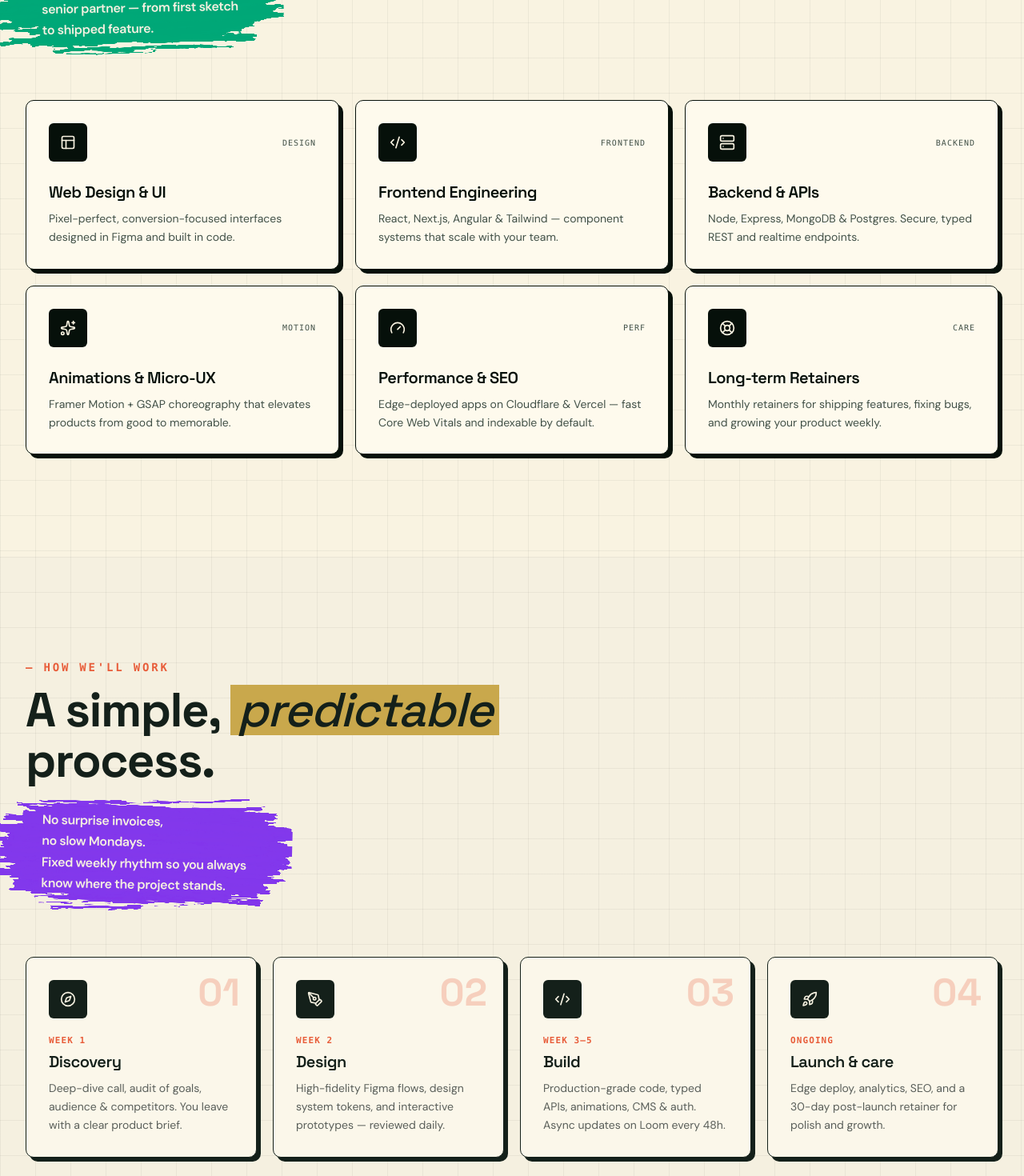
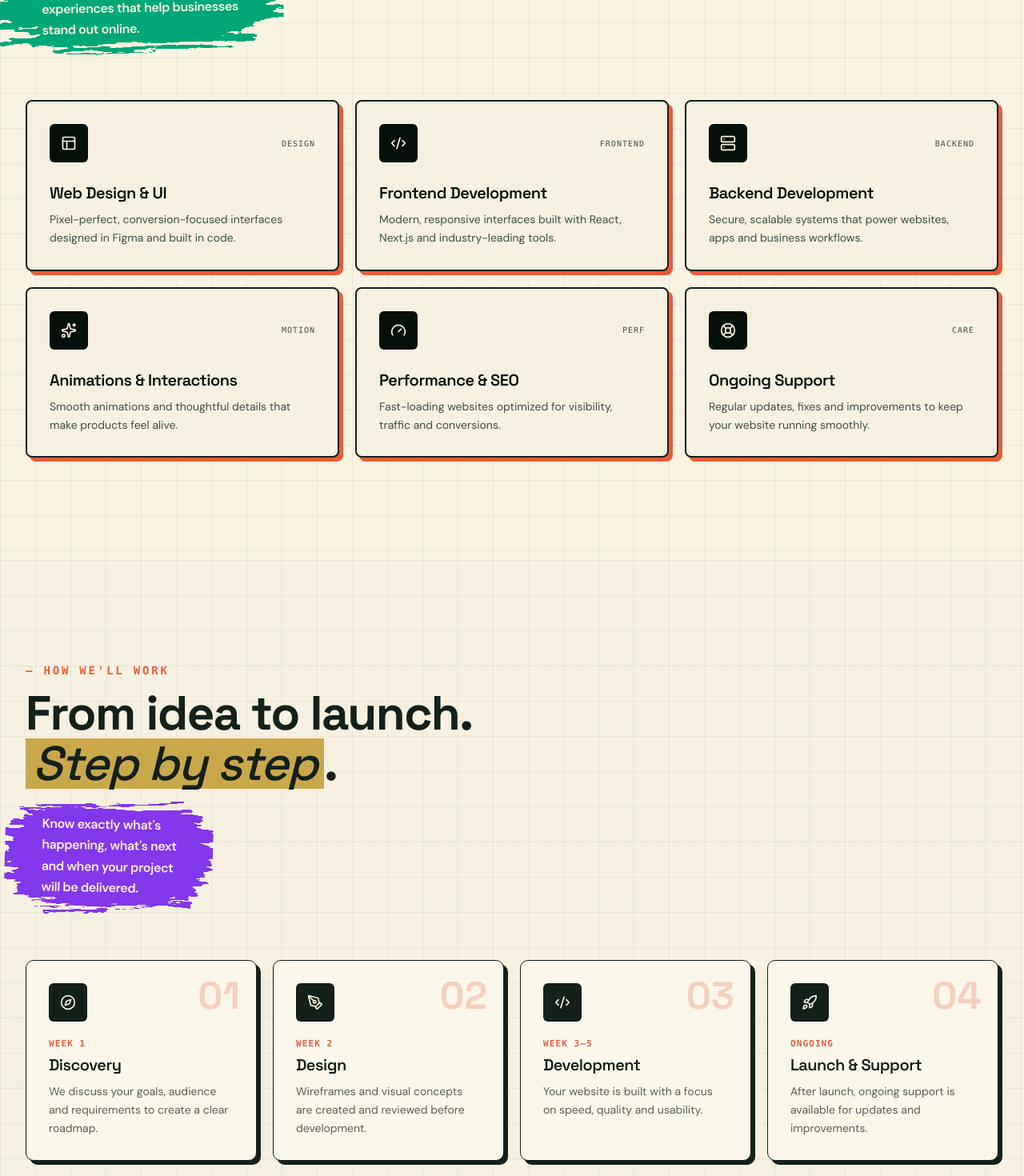
Before and after one commit to KrrishSR4/KrishMishra, a React (Vite) app: page / in a window 1280 px wide. Shown: the part 3140-4610 px from the top of the page at 80% size. Built offline with nearby package versions, Linux system fonts and the light colour scheme.

Commit message:
update portfolio sections

```diff
--- a/src/components/Process.tsx
+++ b/src/components/Process.tsx
@@ -12,10 +12,10 @@ const GOLD = "#c9a84c";
 const MUTED = "#5a5f5a";
 
 const steps = [
-  { Icon: Compass, title: "Discovery", time: "Week 1", desc: "Deep-dive call, audit of goals, audience & competitors. You leave with a clear product brief." },
-  { Icon: PenTool, title: "Design", time: "Week 2", desc: "High-fidelity Figma flows, design system tokens, and interactive prototypes — reviewed daily." },
-  { Icon: Code2, title: "Build", time: "Week 3–5", desc: "Production-grade code, typed APIs, animations, CMS & auth. Async updates on Loom every 48h." },
-  { Icon: Rocket, title: "Launch & care", time: "Ongoing", desc: "Edge deploy, analytics, SEO, and a 30-day post-launch retainer for polish and growth." },
+  { Icon: Compass, title: "Discovery", time: "Week 1", desc: "We discuss your goals, audience and requirements to create a clear roadmap." },
+  { Icon: PenTool, title: "Design", time: "Week 2", desc: "Wireframes and visual concepts are created and reviewed before development." },
+  { Icon: Code2, title: "Development", time: "Week 3–5", desc: "Your website is built with a focus on speed, quality and usability." },
+  { Icon: Rocket, title: "Launch & Support", time: "Ongoing", desc: "After launch, ongoing support is available for updates and improvements." },
 ];
 
 const cardAccents = [ORANGE, STEEL, GOLD, ORANGE];
@@ -45,14 +45,14 @@ export function Process() {
              className="text-4xl sm:text-5xl md:text-6xl font-bold tracking-tight leading-[1.05] font-display"
              style={{ color: INK }}
            >
-            A simple,{" "}
+             From idea to launch.<br />
              <span
                className="italic font-light relative inline-block"
                style={{ backgroundColor: GOLD, padding: "0 0.15em", color: INK }}
              >
-              predictable
-            </span>{" "}
-            process.
+               Step by step
+             </span>
+             .
            </h2>
            <div className="relative mt-5 w-fit rotate-1">
              <BrushStroke
@@ -61,10 +61,10 @@ export function Process() {
                seed={5}
              />
              <p className="relative text-sm sm:text-base font-bold tracking-tight leading-[1.65] z-10 px-5 py-3" style={{ color: BG }}>
-              No surprise invoices,<br />
-              no slow Mondays.<br />
-              Fixed weekly rhythm so you always<br />
-              know where the project stands.
+               Know exactly what's<br />
+               happening, what's next<br />
+               and when your project<br />
+               will be delivered.<br />
              </p>
            </div>
         </motion.div>
@@ -94,8 +94,16 @@ export function Process() {
               }}
             >
 <div
-                className="absolute top-5 right-5 text-5xl font-display font-bold"
+               className="absolute top-5 right-5 text-5xl font-display font-bold transition-colors duration-300"
                style={{ color: ORANGE, opacity: 0.25 }}
+               onMouseEnter={(e) => {
+                 e.currentTarget.style.color = INK;
+                 e.currentTarget.style.opacity = "1";
+               }}
+               onMouseLeave={(e) => {
+                 e.currentTarget.style.color = ORANGE;
+                 e.currentTarget.style.opacity = "0.25";
+               }}
              >
                0{i + 1}
              </div>
--- a/src/components/Services.tsx
+++ b/src/components/Services.tsx
@@ -1,14 +1,17 @@
+import { Layout, Code2, Server, Sparkles, Gauge, LifeBuoy } from "lucide-react";
 import { motion } from "motion/react";
-import { Layout, Code2, Server, Sparkles, Gauge, LifeBuoy } from "lucide-react";
 import { BrushStroke } from "./BrushStroke";
+
+const ORANGE = "#e85d3a";
+const INK = "#14201a";
 
 const services = [
   { Icon: Layout, title: "Web Design & UI", desc: "Pixel-perfect, conversion-focused interfaces designed in Figma and built in code.", tag: "Design" },
-  { Icon: Code2, title: "Frontend Engineering", desc: "React, Next.js, Angular & Tailwind — component systems that scale with your team.", tag: "Frontend" },
-  { Icon: Server, title: "Backend & APIs", desc: "Node, Express, MongoDB & Postgres. Secure, typed REST and realtime endpoints.", tag: "Backend" },
-  { Icon: Sparkles, title: "Animations & Micro-UX", desc: "Framer Motion + GSAP choreography that elevates products from good to memorable.", tag: "Motion" },
-  { Icon: Gauge, title: "Performance & SEO", desc: "Edge-deployed apps on Cloudflare & Vercel — fast Core Web Vitals and indexable by default.", tag: "Perf" },
-  { Icon: LifeBuoy, title: "Long-term Retainers", desc: "Monthly retainers for shipping features, fixing bugs, and growing your product weekly.", tag: "Care" },
+  { Icon: Code2, title: "Frontend Development", desc: "Modern, responsive interfaces built with React, Next.js and industry-leading tools.", tag: "Frontend" },
+  { Icon: Server, title: "Backend Development", desc: "Secure, scalable systems that power websites, apps and business workflows.", tag: "Backend" },
+  { Icon: Sparkles, title: "Animations & Interactions", desc: "Smooth animations and thoughtful details that make products feel alive.", tag: "Motion" },
+  { Icon: Gauge, title: "Performance & SEO", desc: "Fast-loading websites optimized for visibility, traffic and conversions.", tag: "Perf" },
+  { Icon: LifeBuoy, title: "Ongoing Support", desc: "Regular updates, fixes and improvements to keep your website running smoothly.", tag: "Care" },
 ];
 
 export function Services() {
@@ -32,12 +35,12 @@ export function Services() {
               className="absolute inset-0 w-full h-full pointer-events-none scale-[1.2] sm:scale-125"
               seed={4}
             />
-            <p className="relative text-sm sm:text-base font-bold tracking-tight leading-[1.65] z-10 px-5 py-3" style={{ color: "#f5f0e0" }}>
-              End-to-end product engineering<br />
-              for founders who want a single,<br />
-              senior partner — from first sketch<br />
-              to shipped feature.
-            </p>
+<p className="relative text-sm sm:text-base font-bold tracking-tight leading-[1.65] z-10 px-5 py-3" style={{ color: "#f5f0e0" }}>
+               Building modern websites,<br />
+               web applications and digital<br />
+               experiences that help businesses<br />
+               stand out online.<br />
+             </p>
           </div>
         </motion.div>
 
@@ -50,6 +53,21 @@ export function Services() {
               viewport={{ once: true, margin: "-60px" }}
               transition={{ duration: 0.55, delay: (i % 3) * 0.08 }}
               className="group relative brut-card p-6 sm:p-7 overflow-hidden"
+              style={{
+                backgroundColor: "#f5f0e0",
+                border: `2px solid ${INK}`,
+                borderRadius: 8,
+                color: INK,
+                boxShadow: `5px 5px 0 0 ${ORANGE}`,
+              }}
+              onMouseEnter={(e) => {
+                e.currentTarget.style.transform = "translate(-3px, -3px)";
+                e.currentTarget.style.boxShadow = `9px 9px 0 0 ${ORANGE}`;
+              }}
+              onMouseLeave={(e) => {
+                e.currentTarget.style.transform = "translate(0, 0)";
+                e.currentTarget.style.boxShadow = `5px 5px 0 0 ${ORANGE}`;
+              }}
             >
               <div className="relative">
                 <div className="flex items-center justify-between">
--- a/src/components/Skills.tsx
+++ b/src/components/Skills.tsx
@@ -153,8 +153,8 @@ export function Skills() {
         <div className="mt-14 grid grid-cols-2 sm:grid-cols-4 gap-4 sm:gap-6 text-center">
           {[
             { n: "18+", l: "Technologies" },
-            { n: "6 yrs", l: "Production exp." },
-            { n: "99", l: "Avg Lighthouse" },
+            { n: "4 years", l: "Production exp." },
+            { n: "98", l: "Avg Lighthouse" },
             { n: "24h", l: "Reply time" },
           ].map((s) => (
             <div
```
Lines whose indentation alone changed are shown as unchanged.
